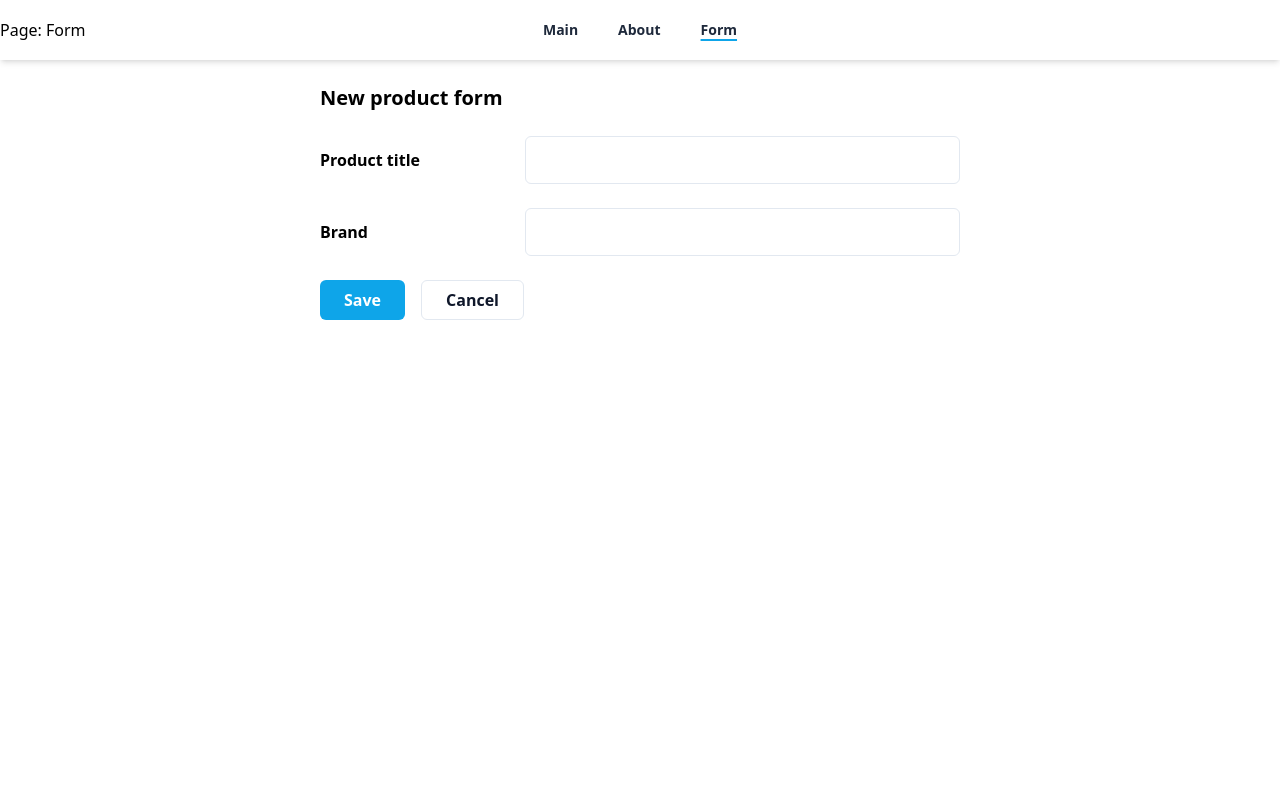
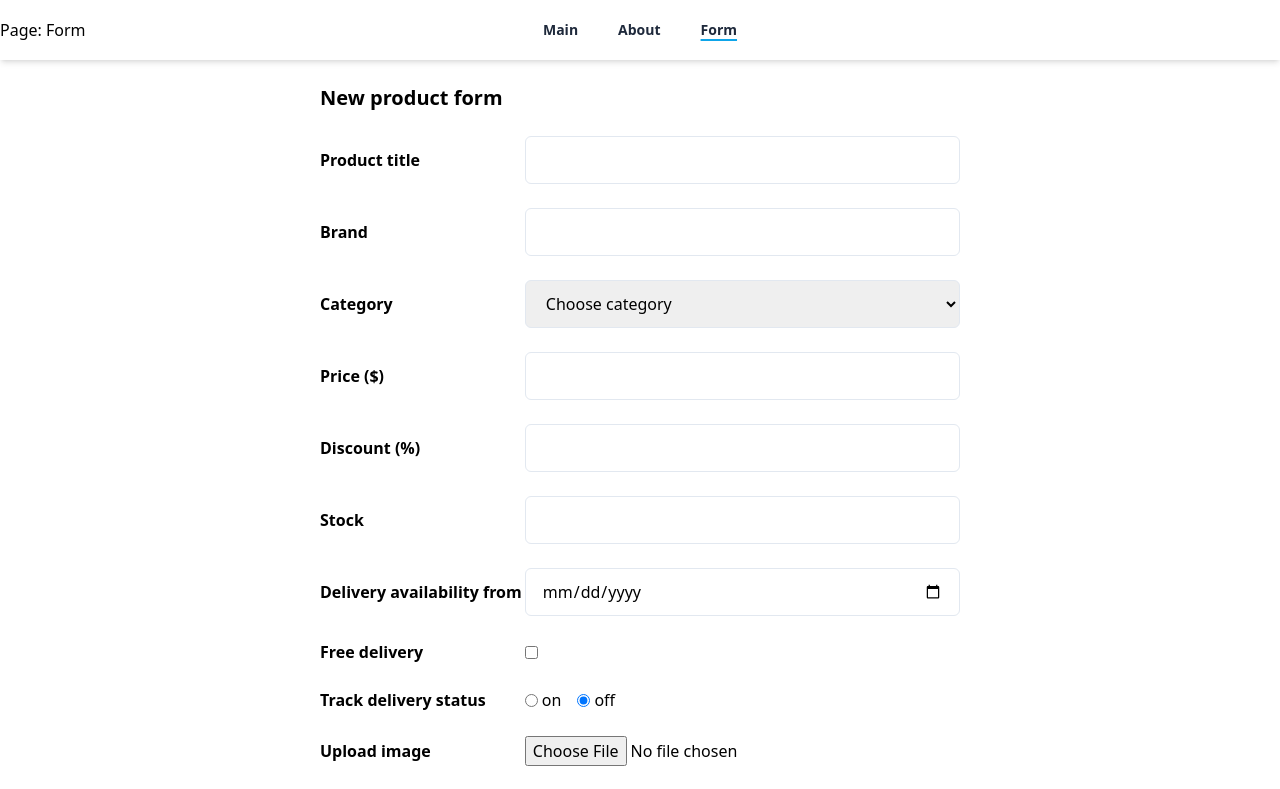
Before and after one commit to avpankov/RSS-React, a React (Vite) app: page /form in a window 1280 px wide. Shown: the top 789 px of the page. Built offline with nearby package versions, Linux system fonts and the light colour scheme.

Commit message:
refactor: rewrite MyForm with react-hook-form

```diff
--- a/src/components/MyForm.tsx
+++ b/src/components/MyForm.tsx
@@ -1,91 +1,81 @@
-import { IProduct, IValidationFields } from 'interfaces';
-import React, { createRef, FormEvent, RefObject } from 'react';
+import { IProduct } from 'interfaces';
+import React, { ChangeEvent, useEffect, useState } from 'react';
 import { Form } from 'react-router-dom';
-import products from '../data/products.json';
+import productsData from '../data/products.json';
 import ListOfCards from './ListOfCards';
 import { determineTodaysDate } from '../utils/utils';
-import { validateForm } from '../utils/validateForm';
 import { ReactComponent as IconCheck } from '../assets/icons/check.svg';
 import { useForm } from 'react-hook-form';
 
-// interface FormStateType {
-//   productImageUrl: string;
-//   products: IProduct[];
-//   showMessage: boolean;
-// }
+function MyForm() {
+  const [message, setMessage] = useState(false);
+  const [products, setProducts] = useState<IProduct[]>(productsData.products);
+  const [file, setFile] = useState<File>();
+  const [fileDataURL, setFileDataURL] = useState('');
+  const {
+    register,
+    handleSubmit,
+    reset,
+    formState: { errors },
+  } = useForm();
 
-function MyForm() {
-  // this.state = {
-  //   productImageUrl: '',
-  //   products: products.products,
-  //   showMessage: false,
-  // };
+  const handleFileChange = (e: ChangeEvent<HTMLInputElement>) => {
+    if (e.target.files) {
+      setFile(e.target.files[0]);
+    }
+  };
 
-  const { register, handleSubmit } = useForm();
-
-  // const handleUploadedImage = () => {
-  //   const files = (this.thumbnail.current?.files as FileList)[0];
-  //   if (files) {
-  //     const fileReader = new FileReader();
-  //     fileReader.readAsDataURL(files);
-  //     fileReader.onload = () => {
-  //       if (typeof fileReader.result === 'string') {
-  //         this.setState({ productImageUrl: fileReader.result });
-  //       }
-  //     };
-  //   }
-  // };
-
-  // const handleRadioValue = () => {
-  //   const radio = this.tracking.current as HTMLInputElement;
-  //   const inputs = radio.querySelectorAll('input') as NodeListOf<HTMLInputElement>;
-  //   const arr = Array.from(inputs);
-  //   return arr.find((el) => el.checked)?.value === 'on' ? true : false;
-  // };
+  useEffect(() => {
+    let fileReader: FileReader;
+    if (file) {
+      fileReader = new FileReader();
+      fileReader.onload = () => {
+        if (typeof fileReader.result === 'string') {
+          setFileDataURL(fileReader.result);
+        }
+      };
+      fileReader.readAsDataURL(file);
+    }
+    return () => {
+      if (fileReader && fileReader.readyState === 1) {
+        fileReader.abort();
+      }
+    };
+  }, [file]);
 
   const onSubmit = (data: any) => {
-    console.log(data);
-    // const fields: IValidationFields = {
-    //   title: this.title,
-    //   brand: this.brand,
-    //   category: this.category,
-    //   price: this.price,
-    //   discountPercentage: this.discountPercentage,
-    //   stock: this.stock,
-    //   date: this.date,
-    //   thumbnail: this.thumbnail,
-    // };
-    // if (validateForm(fields)) {
-    //   const arr = this.state.products;
-    //   const newProduct: IProduct = {
-    //     id: arr.length + 1,
-    //     title: (this.title.current as HTMLInputElement).value,
-    //     description: (this.description.current as HTMLTextAreaElement).value,
-    //     price: Number((this.price.current as HTMLInputElement).value),
-    //     discountPercentage: Number((this.discountPercentage.current as HTMLInputElement).value),
-    //     stock: Number((this.stock.current as HTMLInputElement).value),
-    //     brand: (this.brand.current as HTMLInputElement).value,
-    //     category: (this.category.current as HTMLSelectElement).value,
-    //     thumbnail: this.state.productImageUrl,
-    //     delivery: (this.delivery.current as HTMLInputElement).checked,
-    //     tracking: this.handleRadioValue(),
-    //     new: true,
-    //   };
-    //   arr.push(newProduct);
-    //   this.setState({ products: arr, showMessage: true });
-    //   setTimeout(() => {
-    //     this.setState({ showMessage: false });
-    //   }, 3000);
-    //   (event.target as HTMLFormElement).reset();
-    // }
+    const arr: IProduct[] = products;
+
+    const newProduct: IProduct = {
+      id: arr.length + 1,
+      title: data.title,
+      description: data.description,
+      price: Number(data.price),
+      discountPercentage: Number(data.discount),
+      stock: Number(data.stock),
+      brand: data.brand,
+      category: data.category,
+      thumbnail: fileDataURL,
+      delivery: data.delivery,
+      tracking: data.tracking,
+      new: true,
+    };
+
+    arr.push(newProduct);
+    setProducts(arr);
+    setMessage(true);
+    setTimeout(() => {
+      setMessage(false);
+    }, 3000);
+    reset();
   };
 
   return (
     <div className="container mx-auto">
-      {/* {
+      {
         <div
           className={`fixed flex items-center space-x-3 px-5 py-3 bg-green-500 text-white rounded-md right-2 top-[6px] opacity-0 duration-[0.3s] select-none ${
-            this.state.showMessage && 'opacity-100'
+            message && 'opacity-100'
           }`}
         >
           <span>
@@ -93,23 +83,25 @@ function MyForm() {
           </span>
           <span className="font-semibold">Data has been saved</span>
         </div>
-      } */}
+      }
       <div className="w-1/2 mx-auto py-6">
         <h2 className="text-xl font-semibold">New product form</h2>
-        <Form
-          onSubmit={handleSubmit(onSubmit)}
-          onReset={(event) => (event.target as HTMLFormElement).reset}
-          name="myForm"
-        >
+        <Form onSubmit={handleSubmit(onSubmit)} onReset={() => reset()} name="myForm">
           <div className="my-6">
             <label className="flex w-full items-center relative">
               <span className="w-[32%] font-semibold">Product title</span>
               <input
                 type="text"
-                className="w-[68%] h-[48px] p-4 rounded-md border border-slate-200 outline-brand"
+                className={`${
+                  errors.title ? 'border-2 border-red-500' : 'border border-slate-200'
+                } w-[68%] h-[48px] p-4 rounded-md outline-brand`}
                 {...register('title', { required: true })}
               />
-              <span className="absolute invisible -bottom-5 left-[32%] text-red-500 text-sm">
+              <span
+                className={`${
+                  errors.title ? 'visible' : 'invisible'
+                } absolute -bottom-5 left-[32%] text-red-500 text-sm`}
+              >
                 This field is required.
               </span>
             </label>
@@ -120,23 +112,30 @@ function MyForm() {
               <input
                 type="text"
                 {...register('brand', { required: true })}
-                className="w-[68%] h-[48px] p-4 rounded-md border border-slate-200 outline-brand"
+                className={`${
+                  errors.brand ? 'border-2 border-red-500' : 'border border-slate-200'
+                } w-[68%] h-[48px] p-4 rounded-md outline-brand`}
               />
-              <span className="absolute invisible -bottom-5 left-[32%] text-red-500 text-sm">
+              <span
+                className={`${
+                  errors.brand ? 'visible' : 'invisible'
+                } absolute -bottom-5 left-[32%] text-red-500 text-sm`}
+              >
                 This field is required.
               </span>
             </label>
           </div>
-          {/* <div className="my-6">
+          <div className="my-6">
             <label className="flex w-full items-center relative">
               <span className="w-[32%] font-semibold">Category</span>
               <select
-                name="category"
-                ref={this.category}
-                defaultValue="defaultValue"
-                className="w-[68%] h-[48px] px-4 py-2 rounded-md border border-slate-200 outline-brand"
+                defaultValue=""
+                {...register('category', { required: 'Choose category' })}
+                className={`${
+                  errors.category ? 'border-2 border-red-500' : 'border border-slate-200'
+                } w-[68%] h-[48px] px-4 py-2 rounded-md outline-brand`}
               >
-                <option value="defaultValue" disabled>
+                <option value="" disabled>
                   Choose category
                 </option>
                 <option value="smartphones">smartphones</option>
@@ -160,7 +159,11 @@ function MyForm() {
                 <option value="motorcycle">motorcycle</option>
                 <option value="lighting">lighting</option>
               </select>
-              <span className="absolute invisible -bottom-5 left-[32%] text-red-500 text-sm">
+              <span
+                className={`${
+                  errors.category ? 'visible' : 'invisible'
+                } absolute -bottom-5 left-[32%] text-red-500 text-sm`}
+              >
                 This field is required.
               </span>
             </label>
@@ -170,12 +173,16 @@ function MyForm() {
               <span className="w-[32%] font-semibold">Price ($)</span>
               <input
                 type="number"
-                name="price"
-                min={1}
-                ref={this.price}
-                className="w-[68%] h-[48px] p-4 rounded-md border border-slate-200 outline-brand"
+                {...register('price', { required: true, min: 1 })}
+                className={`${
+                  errors.price ? 'border-2 border-red-500' : 'border border-slate-200'
+                } w-[68%] h-[48px] p-4 rounded-md outline-brand`}
               />
-              <span className="absolute invisible -bottom-5 left-[32%] text-red-500 text-sm">
+              <span
+                className={`${
+                  errors.price ? 'visible' : 'invisible'
+                } absolute -bottom-5 left-[32%] text-red-500 text-sm`}
+              >
                 This field is required.
               </span>
             </label>
@@ -185,13 +192,16 @@ function MyForm() {
               <span className="w-[32%] font-semibold">Discount (%)</span>
               <input
                 type="number"
-                name="price"
-                min={1}
-                max={99}
-                ref={this.discountPercentage}
-                className="w-[68%] h-[48px] p-4 rounded-md border border-slate-200 outline-brand"
+                {...register('discount', { required: true, min: 1, max: 99 })}
+                className={`${
+                  errors.discount ? 'border-2 border-red-500' : 'border border-slate-200'
+                } w-[68%] h-[48px] p-4 rounded-md outline-brand`}
               />
-              <span className="absolute invisible -bottom-5 left-[32%] text-red-500 text-sm">
+              <span
+                className={`${
+                  errors.discount ? 'visible' : 'invisible'
+                } absolute -bottom-5 left-[32%] text-red-500 text-sm`}
+              >
                 This field is required.
               </span>
             </label>
@@ -201,12 +211,16 @@ function MyForm() {
               <span className="w-[32%] font-semibold">Stock</span>
               <input
                 type="number"
-                name="stock"
-                min={1}
-                ref={this.stock}
-                className="w-[68%] h-[48px] p-4 rounded-md border border-slate-200 outline-brand"
+                {...register('stock', { required: true, min: 1 })}
+                className={`${
+                  errors.stock ? 'border-2 border-red-500' : 'border border-slate-200'
+                } w-[68%] h-[48px] p-4 rounded-md outline-brand`}
               />
-              <span className="absolute invisible -bottom-5 left-[32%] text-red-500 text-sm">
+              <span
+                className={`${
+                  errors.stock ? 'visible' : 'invisible'
+                } absolute -bottom-5 left-[32%] text-red-500 text-sm`}
+              >
                 This field is required.
               </span>
             </label>
@@ -216,12 +230,17 @@ function MyForm() {
               <span className="w-[32%] font-semibold">Delivery availability from</span>
               <input
                 type="date"
-                name="date"
                 min={determineTodaysDate()}
-                ref={this.date}
-                className="w-[68%] h-[48px] p-4 rounded-md border border-slate-200 outline-brand"
+                {...register('date', { required: true })}
+                className={`${
+                  errors.date ? 'border-2 border-red-500' : 'border border-slate-200'
+                } w-[68%] h-[48px] p-4 rounded-md outline-brand`}
               />
-              <span className="absolute invisible -bottom-5 left-[32%] text-red-500 text-sm">
+              <span
+                className={`${
+                  errors.date ? 'visible' : 'invisible'
+                } absolute -bottom-5 left-[32%] text-red-500 text-sm`}
+              >
                 This field is required.
               </span>
             </label>
@@ -229,13 +248,13 @@ function MyForm() {
           <div className="my-6">
             <label className="flex w-full items-center relative">
               <span className="w-[32%] font-semibold">Free delivery</span>
-              <input type="checkbox" name="agreement" ref={this.delivery} />
+              <input type="checkbox" {...register('delivery')} />
             </label>
           </div>
           <div className="my-6">
             <div className="flex w-full items-center relative">
               <span className="w-[32%] font-semibold">Track delivery status</span>
-              <div className="flex space-x-4" ref={this.tracking}>
+              <div className="flex space-x-4" {...register('tracking')}>
                 <label className="flex items-center space-x-1">
                   <input type="radio" name="tracking" value="on" />
                   <span>on</span>
@@ -252,12 +271,15 @@ function MyForm() {
               <span className="w-[32%] font-semibold">Upload image</span>
               <input
                 type="file"
-                name="thumbnail"
-                ref={this.thumbnail}
+                {...register('thumbnail', { required: true })}
                 accept=".jpg, .jpeg, .png"
-                onChange={() => this.handleUploadedImage()}
+                onChange={(e) => handleFileChange(e)}
               />
-              <span className="absolute invisible -bottom-5 left-[32%] text-red-500 text-sm">
+              <span
+                className={`${
+                  errors.thumbnail ? 'visible' : 'invisible'
+                } absolute -bottom-5 left-[32%] text-red-500 text-sm`}
+              >
                 This field is required.
               </span>
             </label>
@@ -266,13 +288,12 @@ function MyForm() {
             <label className="flex w-full items-center relative">
               <span className="w-[32%] font-semibold">Description</span>
               <textarea
-                name="description"
-                ref={this.description}
+                {...register('description')}
                 rows={2}
                 className="w-[68%] px-4 py-2 rounded-md border border-slate-200 outline-brand"
               ></textarea>
             </label>
-          </div> */}
+          </div>
           <div className="space-x-4">
             <button
               type="submit"
@@ -289,12 +310,12 @@ function MyForm() {
           </div>
         </Form>
       </div>
-      {/* {this.state.products.filter((product) => product.new).length > 0 && (
+      {products.filter((product) => product.new).length > 0 && (
         <h2 className="text-xl font-semibold mb-6">List of my products</h2>
       )}
       <section className="flex flex-row flex-wrap justify-start gap-6 mb-6">
-        <ListOfCards products={this.state.products.filter((product) => product.new)} />
-      </section> */}
+        <ListOfCards products={products.filter((product) => product.new)} />
+      </section>
     </div>
   );
 }
```
